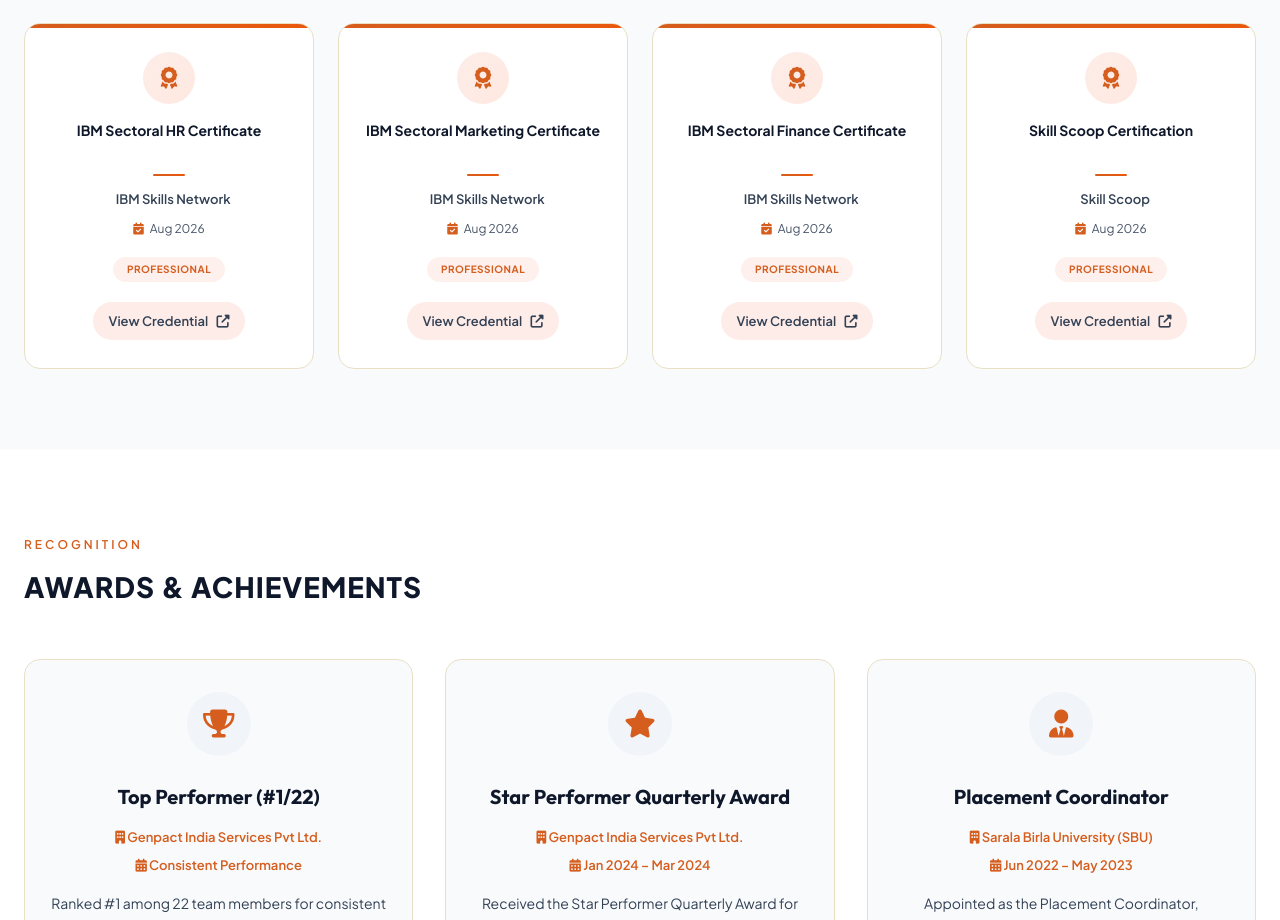
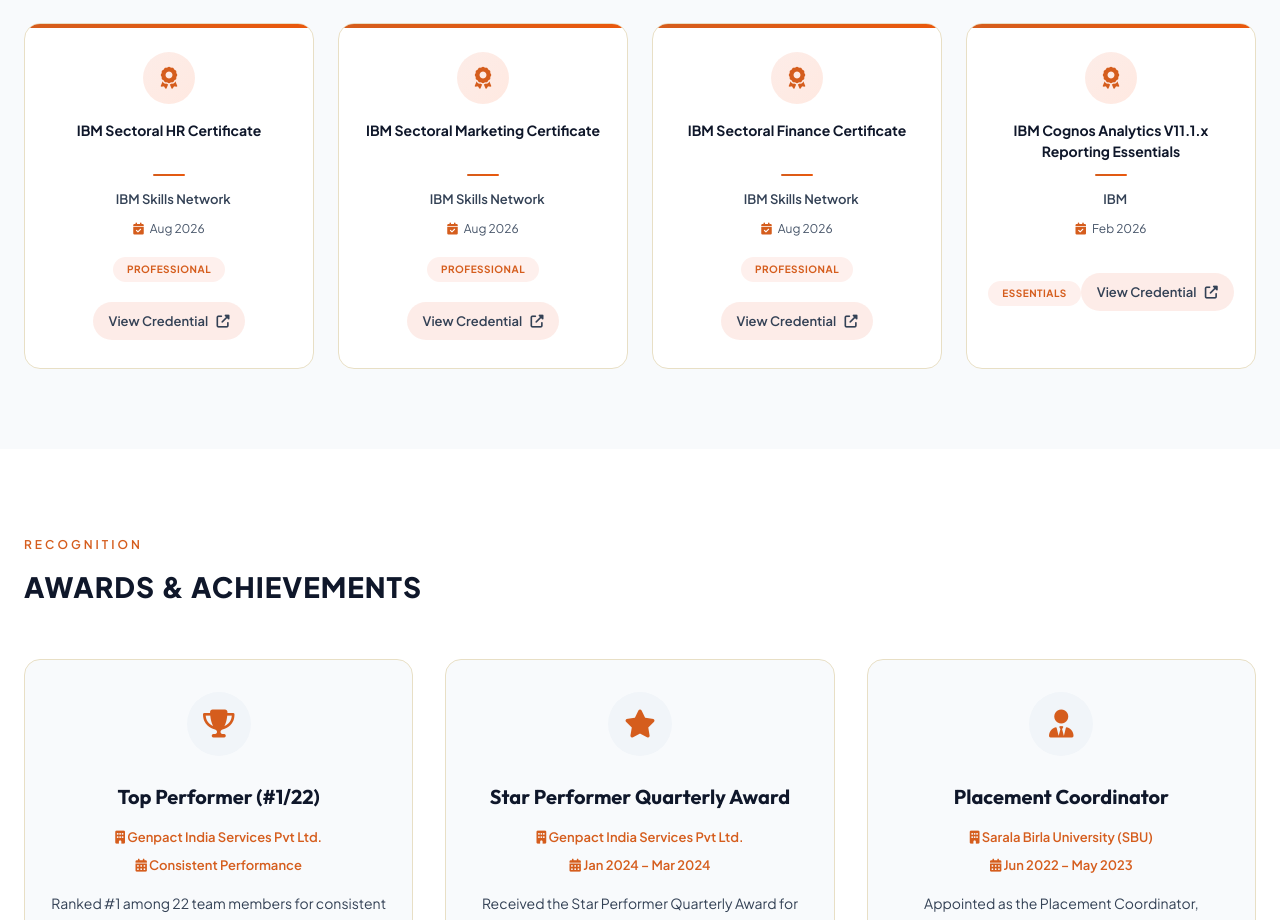
Before and after one commit to Rorianba/Portfolio, a React (Vite) app: page / in a window 1280 px wide. Shown: the part 5577-6497 px from the top of the page. Built offline with nearby package versions, Linux system fonts and the light colour scheme.

Commit message:
Replace Skill Scoop with IBM Cognos Analytics certificate

```diff
--- a/src/components/Certifications.jsx
+++ b/src/components/Certifications.jsx
@@ -7,7 +7,7 @@
     { name: 'IBM Sectoral HR Certificate', issuer: 'IBM Skills Network', date: 'Aug 2026', badge: 'Professional', proof: '/certificates/cert_hr.pdf' },
     { name: 'IBM Sectoral Marketing Certificate', issuer: 'IBM Skills Network', date: 'Aug 2026', badge: 'Professional', proof: '/certificates/cert_mktg.pdf' },
     { name: 'IBM Sectoral Finance Certificate', issuer: 'IBM Skills Network', date: 'Aug 2026', badge: 'Professional', proof: '/certificates/cert_fin.pdf' },
-    { name: 'Skill Scoop Certification', issuer: 'Skill Scoop', date: 'Aug 2026', badge: 'Professional', proof: '/certificates/cert_skillscoop.pdf' },
+    { name: 'IBM Cognos Analytics V11.1.x Reporting Essentials', issuer: 'IBM', date: 'Feb 2026', badge: 'Essentials', proof: '/certificates/cert_cognos.pdf' },
   ]
 
   return (
```
Also changed, not shown: 2 other files (tests, documents, lock files or other folders).
